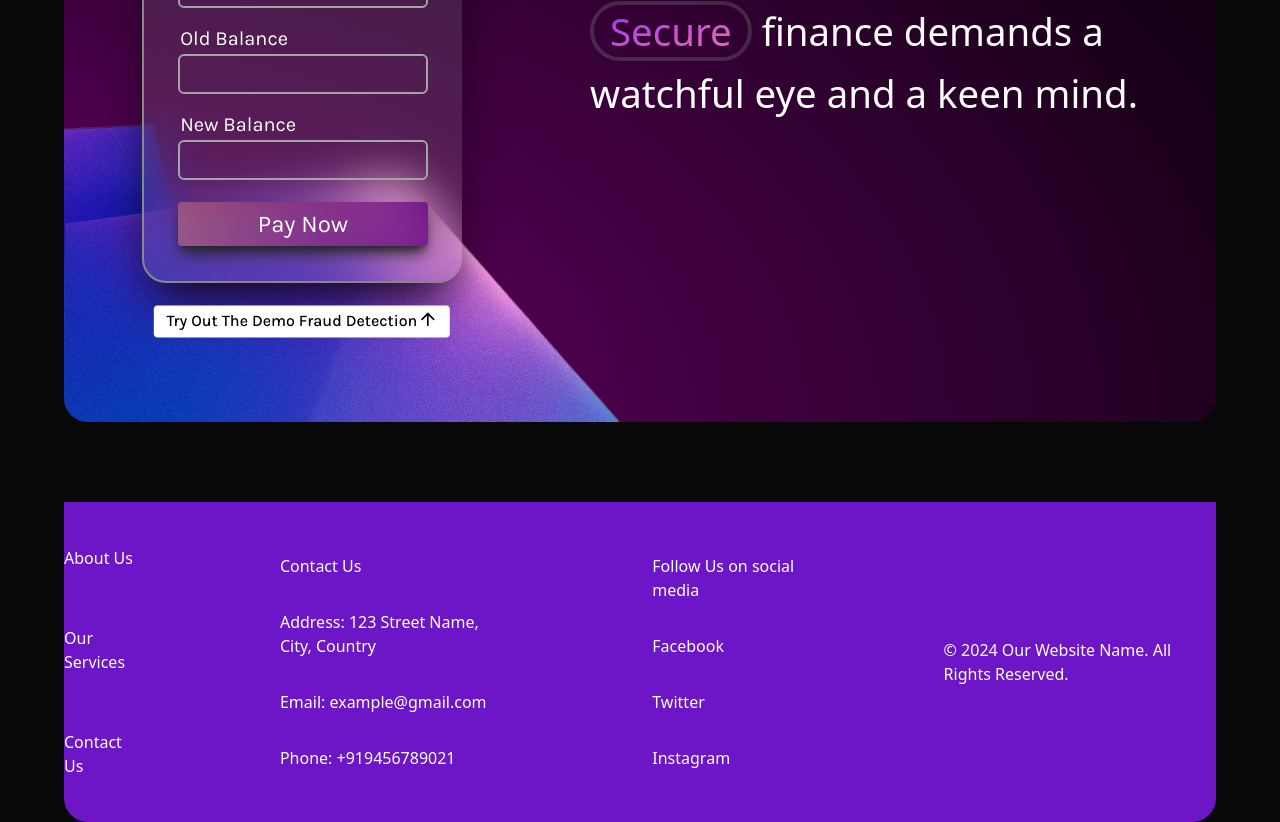
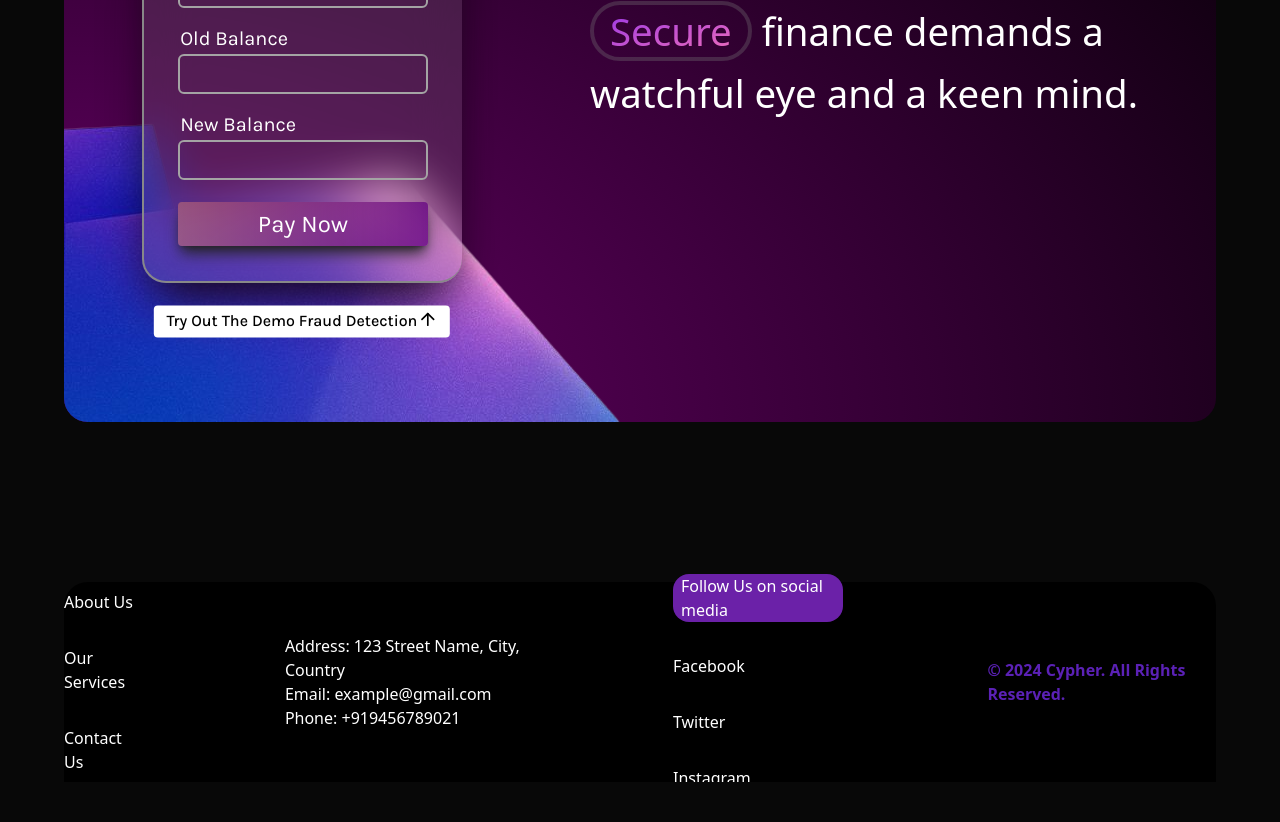
Before and after one commit to Roushan1512/Payments-Fraud-Detection, a React (Vite) app in the folder clientside/: page / in a window 1280 px wide. Shown: the part 298-1120 px from the top of the page. After the commit the page ends 1080 px from the top, so only its background shows below. Built offline with nearby package versions, Linux system fonts and the light colour scheme; what @nextui-org/react would draw is missing.

Commit message:
Footer updated

```diff
--- a/clientside/src/components/Footer/ContactInfo.jsx
+++ b/clientside/src/components/Footer/ContactInfo.jsx
@@ -1,10 +1,9 @@
 // ContactInfo.js
-import React from 'react';
+import React from "react";
 
 const ContactInfo = () => {
   return (
-    <div className='flex gap-8 flex-col'>
-      <h3>Contact Us</h3>
+    <div className="flex  flex-col">
       <p>Address: 123 Street Name, City, Country</p>
       <p>Email: example@gmail.com</p>
       <p>Phone: +919456789021</p>
--- a/clientside/src/components/Footer/Copyright.jsx
+++ b/clientside/src/components/Footer/Copyright.jsx
@@ -1,9 +1,11 @@
-import React from 'react';
+import React from "react";
 
 const Copyright = () => {
   return (
     <div>
-    <p>&copy; 2024 Our Website Name. All Rights Reserved.</p>
+      <p className=" text-violet-800 font-bold">
+        &copy; 2024 Cypher. All Rights Reserved.
+      </p>
     </div>
   );
 };
--- a/clientside/src/components/Footer/Footer.jsx
+++ b/clientside/src/components/Footer/Footer.jsx
@@ -1,18 +1,18 @@
 // Footer.js
-import React from 'react';
-import FooterNav from './FooterNav';
-import ContactInfo from './ContactInfo';
-import SocialLinks from './SocialLinks';
-import Copyright from './Copyright';
+import React from "react";
+import FooterNav from "./FooterNav";
+import ContactInfo from "./ContactInfo";
+import SocialLinks from "./SocialLinks";
+import Copyright from "./Copyright";
 
 const Footer = () => {
   return (
     <footer>
-      <div className="bg-[#6C16C7] flex justify-center items-center h-[40vh] w-[90vw] gap-36 mx-auto rounded-b-3xl ">
-      <FooterNav />
-      <ContactInfo />
-      <SocialLinks />
-      <Copyright />
+      <div className="bg-[#000] flex justify-center items-center h-[25vh] w-[90vw] gap-36 mx-auto rounded-t-3xl mt-20">
+        <FooterNav />
+        <ContactInfo />
+        <SocialLinks />
+        <Copyright />
       </div>
     </footer>
   );
--- a/clientside/src/components/Footer/FooterNav.jsx
+++ b/clientside/src/components/Footer/FooterNav.jsx
@@ -1,12 +1,18 @@
-import React from 'react';
+import React from "react";
 
 const FooterNav = () => {
   return (
     <nav>
-      <ul className='flex gap-14 flex-col'>
-        <li><a href="#">About Us</a></li>
-        <li><a href="#">Our Services</a></li>
-        <li><a href="#">Contact Us</a></li>
+      <ul className="flex gap-8 flex-col">
+        <li>
+          <a href="#">About Us</a>
+        </li>
+        <li>
+          <a href="#">Our Services</a>
+        </li>
+        <li>
+          <a href="#">Contact Us</a>
+        </li>
       </ul>
     </nav>
   );
--- a/clientside/src/components/Footer/SocialLinks.jsx
+++ b/clientside/src/components/Footer/SocialLinks.jsx
@@ -1,13 +1,21 @@
-import React from 'react';
+import React from "react";
 
 const SocialLinks = () => {
   return (
     <div>
-      <ul className='flex gap-8 flex-col'>
-      <p>Follow Us on social media</p>
-        <li><a href="#">Facebook</a></li>
-        <li><a href="#">Twitter</a></li>
-        <li><a href="#">Instagram</a></li>
+      <ul className="flex gap-8 flex-col">
+        <p className="bg-purple-800 px-2 rounded-2xl">
+          Follow Us on social media
+        </p>
+        <li>
+          <a href="#">Facebook</a>
+        </li>
+        <li>
+          <a href="#">Twitter</a>
+        </li>
+        <li>
+          <a href="#">Instagram</a>
+        </li>
       </ul>
     </div>
   );
```
